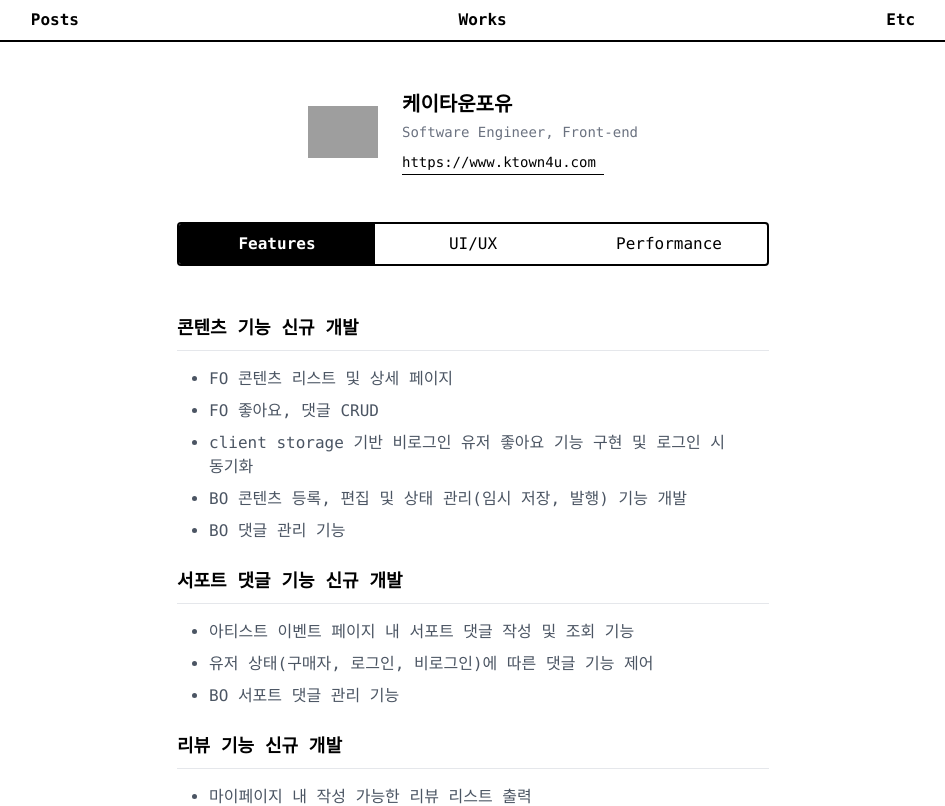
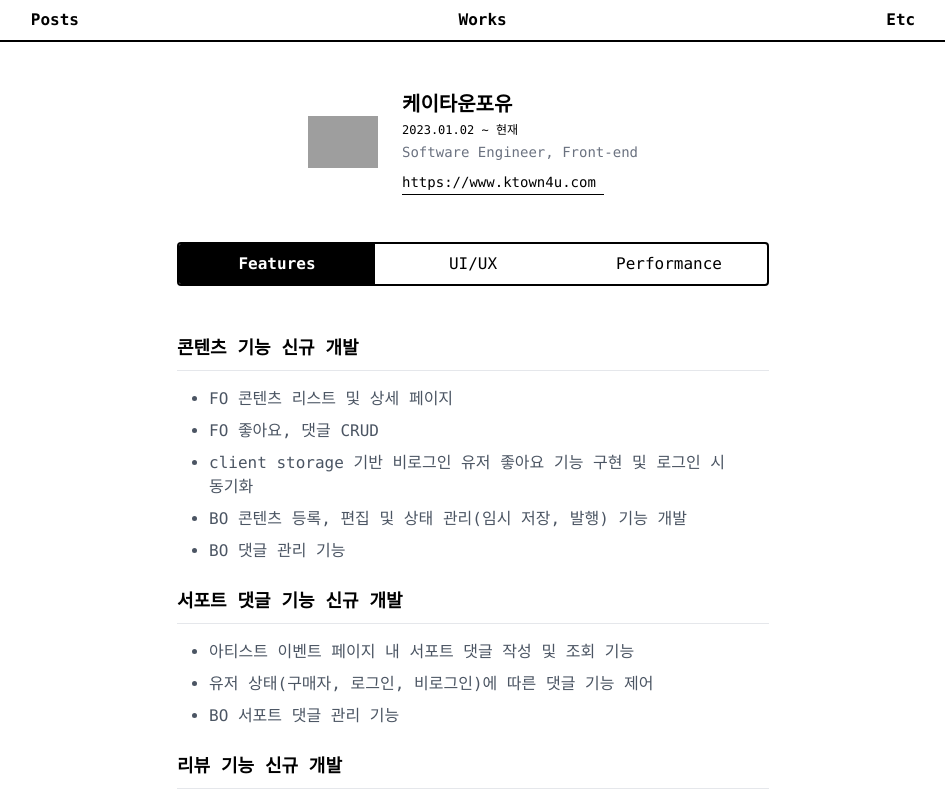
Before and after one commit to pseudopool/taiscookie, a Next.js app: page /works in a window 1280 px wide. Shown: the top 806 px of the page, without its empty margins (167-1112 px from the left). Built offline with nearby package versions, Linux system fonts and the light colour scheme; grey boxes are pictures that could not be loaded.

Commit message:
feature: add enter date

```diff
--- a/src/components/work/summary.tsx
+++ b/src/components/work/summary.tsx
@@ -17,6 +17,9 @@
     />
     <div className="flex h-full flex-col gap-1 justify-between">
       <h2 className="text-xl font-bold">{job.name}</h2>
+      <span className="text-xs">
+        {job.enterDate} ~ {job.leaveDate ?? "현재"}
+      </span>
       <h3 className="text-gray-500 mb-1 text-sm">{job.role}</h3>
       <Link href="https://www.ktown4u.com" target="_blank">
         <span className="text-sm border-b border-black pb-1 pr-2">
--- a/src/consts/works.ts
+++ b/src/consts/works.ts
@@ -3,6 +3,8 @@
     name: "케이타운포유",
     role: "Software Engineer, Front-end",
     link: "https://www.ktown4u.com",
+    enterDate: "2023.01.02",
+    leaveDate: null,
     description:
       "Ktown4u는 전세계 5,000여개 팬클럽을 통해 1.4억명 팬들과 연결된 엔터테인먼트 이커머스 플랫폼입니다. 아티스트 음반과 굿즈부터 K-beauty와 K-style까지 확장된 다양한 제품과 글로벌 팬들을 연결합니다.",
     tech: [
```
